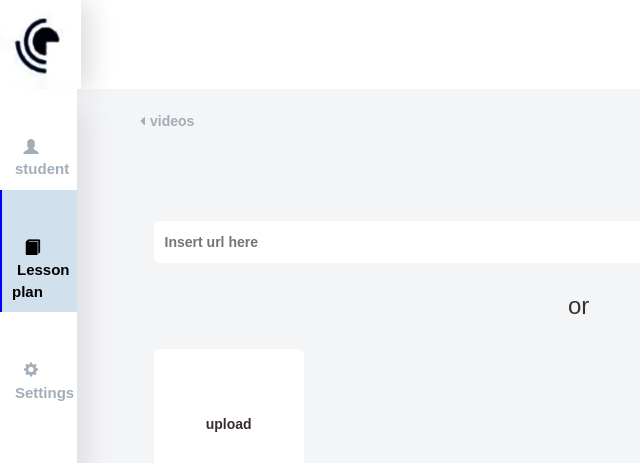
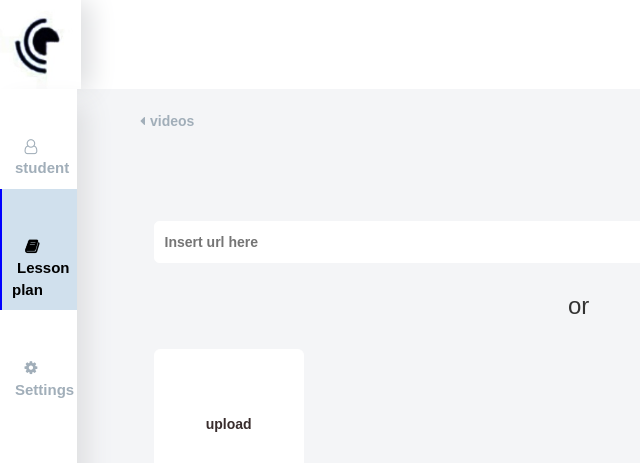
Before and after one commit to Anandha24998/ak003, a plain HTML site: page index.html in a window 1280 px wide. Shown: the top 463 px of the page, 0-640 px from the left. Drawn offline with nearby package versions, Linux system fonts and the light colour scheme.

Commit message:
Update index.html

```diff
--- a/index.html
+++ b/index.html
@@ -190,11 +190,14 @@
     <!------------side list------------>
 
     <ul>
-        <li><a href="#"><i class="glyphicon glyphicon-user" style="margin-left: 10px"></i><br><span>student</span></a></li>
+       <li><a href="#"><i class="fa fa-user-o" style="margin-left: 10px"></i><br><span>student</span></a></li>
 
-        <li><a class="active" href="#"><i class="glyphicon glyphicon-book" style="margin-left: 10px;color: black;font-weight:600"></i><br><span style="color: black;font-weight:600">Lesson plan</span></a></li>
+        <li><a class="active" href="#">
+            <i class="fa fa-book" style="margin-left: 10px;color: black;font-weight: 600" ></i><br><span style="color: black;font-weight:600">Lesson plan</span></a></li>
 
-        <li><a href="#"><i class="glyphicon glyphicon-cog" style="margin-left: 10px"></i><br><span>Settings</span></a></li>
+        <li><a href="#">
+            <i class="fa fa-cog" style="margin-left: 10px"></i><br><span>Settings</span></a>
+        </li>
 
     </ul>
 
```
